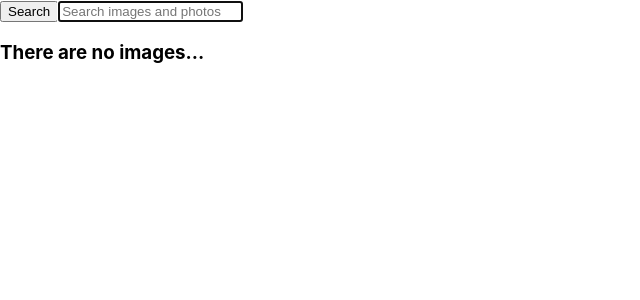
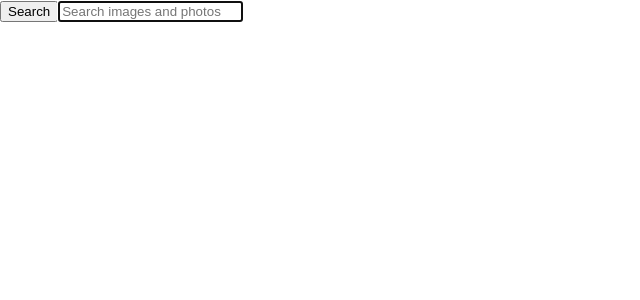
Before and after one commit to ShabanovVA/goit-react-hw-03-image-finder, a React (Create React App) app: page / in a window 1280 px wide. Shown: the top 300 px of the page, without its empty margins (0-640 px from the left). Built offline with nearby package versions, Linux system fonts and the light colour scheme.

Commit message:
next loading

```diff
--- a/package.json
+++ b/package.json
@@ -11,6 +11,7 @@
     "react": "^18.1.0",
     "react-dom": "^18.1.0",
     "react-scripts": "5.0.1",
+    "react-toastify": "^9.1.2",
     "web-vitals": "^2.1.3"
   },
   "scripts": {
--- a/src/components/App.jsx
+++ b/src/components/App.jsx
@@ -1,4 +1,5 @@
 import { Component } from "react";
+import { ToastContainer} from 'react-toastify';
 import { Searchbar } from "./Searchbar/Searchbar";
 import { getApiPixabay } from "components/api";
 import { ImageGallery } from "./ImageGallery/ImageGallery";
@@ -10,7 +11,9 @@ export class App extends Component {
     images: [],
     page: 1,
     isShowBtn: false,
-    isLoading:false,
+    isLoading: false,
+    isEmpty: false,
+    PER_PAGE: 12,
   }
 
   componentDidUpdate(_, prevState) {
@@ -19,11 +22,14 @@ export class App extends Component {
       this.getImages(valueSearch, page)
     }
   }
-
   getImages = async(valueSearch, page) => {
     try {
       this.setState({ isLoading: true });
       await getApiPixabay(valueSearch, page).then(response => {
+        if (response.data.hits.length < this.state.PER_PAGE) {
+          this.setState({ isEmpty: true })
+          console.log(response);
+        }
         this.setState(prevState => ({
           images: [...prevState.images, ...response.data.hits],
           isShowBtn: response.data.totalHits > (prevState.images.length + response.data.hits.length)
@@ -52,13 +58,13 @@ export class App extends Component {
   };
 
   render() {
-    const { images, isShowBtn, isLoading, valueSearch} = this.state;
+    const { images, isShowBtn, isLoading, valueSearch, isEmpty} = this.state;
 
     return (
       <div>
         <Searchbar queryValue={this.handleCreateQuery}></Searchbar>
         {valueSearch.trim().length > 0 && images.length > 0 && <ImageGallery images={images} />}
-        {!isShowBtn && (<h3>There are no images...</h3>)}
+        {isEmpty && (<h3>There are no images...</h3>)}
         {isShowBtn && <Button loadMore={this.handleLoadMore} />}
         {isLoading && <p>Loading....</p>}
         <div>
@@ -66,6 +72,7 @@ export class App extends Component {
             <img src="" alt="" />
           </div>
         </div>
+        <ToastContainer position="top-center" autoClose={3000} theme="colored"/>
       </div>
   );
   }
--- a/src/components/Searchbar/Searchbar.jsx
+++ b/src/components/Searchbar/Searchbar.jsx
@@ -1,4 +1,7 @@
 import { Component } from "react";
+import { toast } from 'react-toastify';
+import 'react-toastify/dist/ReactToastify.css';
+
 
 export class Searchbar extends Component {
     state = {
@@ -11,6 +14,12 @@ export class Searchbar extends Component {
 
     handleSubmit = e => {
       e.preventDefault();
+
+      if (this.state.query.trim() === '') {
+        toast.warn('Please enter a search query');
+        return;
+      };
+
       this.props.queryValue(this.state.query);
       this.reset();
       }
```
Also changed, not shown: 1 other file (tests, documents, lock files or other folders).
